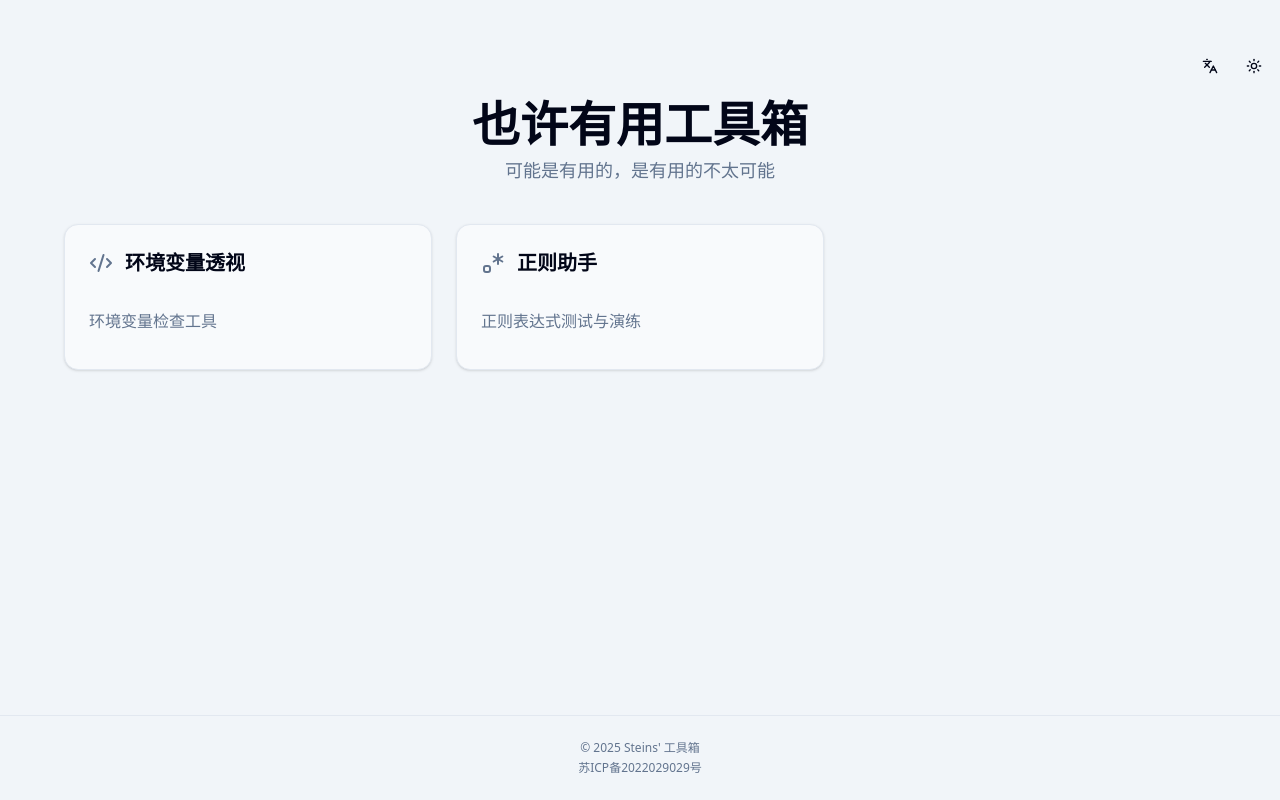
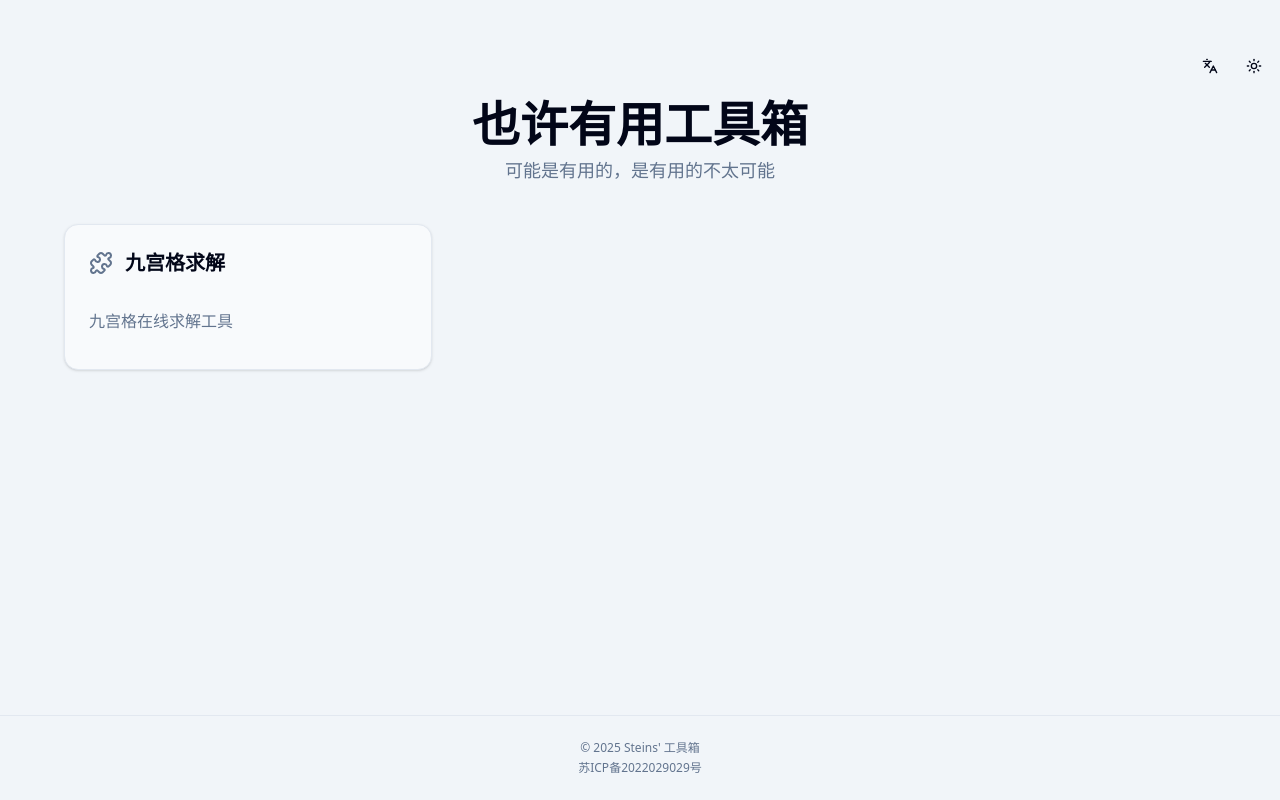
Before and after one commit to Hellager/maybe-toolbox, a React (Vite) app: page / in a window 1280 px wide. Built offline with nearby package versions, Linux system fonts and the light colour scheme.

Commit message:
feat: add template page for JiugongSolver

```diff
--- a/src/i18n/locales/en-US.json
+++ b/src/i18n/locales/en-US.json
@@ -7,5 +7,9 @@
   "regexBuddyLiteDesc": "Regex Playground & Tester",
   "themeToggle": "Toggle theme",
   "copyright": "© 2025 Steins' Toolbox",
-  "footer": ""
+  "footer": "",
+  "jiugongge": {
+    "title": "Sudoku Solver",
+    "description": "Online Sudoku Solver"
+  }
 }
--- a/src/i18n/locales/zh-CN.json
+++ b/src/i18n/locales/zh-CN.json
@@ -7,5 +7,9 @@
   "regexBuddyLiteDesc": "正则表达式测试与演练",
   "themeToggle": "切换主题",
   "copyright": "© 2025 Steins' 工具箱",
-  "footer": ""
+  "footer": "",
+  "jiugongge": {
+    "title": "九宫格求解",
+    "description": "九宫格在线求解工具"
+  }
 }
--- a/src/pages/Home.tsx
+++ b/src/pages/Home.tsx
@@ -1,7 +1,7 @@
 import { Card, CardContent, CardDescription, CardHeader, CardTitle } from "@/components/ui/card"
 import { useNavigate } from "react-router";
 import { Button } from "@/components/ui/button"
-import { Moon, Sun, Code2, Regex, GitBranch, FileText, MessageSquare, ReceiptText, Languages } from "lucide-react"
+import { Moon, Sun, Puzzle, Languages } from "lucide-react"
 import { useTheme } from "@/components/theme-provider"
 import { useTranslation } from 'react-i18next';
 import {
@@ -33,52 +33,12 @@ export function Home() {
   const cardItems: CardItem[] = [
     {
       id: 1,
-      title: t('envLens'),
-      description: t('envLensDesc'),
+      title: t('jiugongge.title'),
+      description: t('jiugongge.description'),
       tip: "",
-      icon: <Code2 className="h-6 w-6 text-muted-foreground" />,
-      path: "/tool/1"
+      icon: <Puzzle className="h-6 w-6 text-muted-foreground" />,
+      path: "/jiugongge"
     },
-    {
-      id: 2,
-      title: t('regexBuddyLite'),
-      description: t('regexBuddyLiteDesc'),
-      tip: "",
-      icon: <Regex className="h-6 w-6 text-muted-foreground" />,
-      path: "/tool/2"
-    },
-//   {
-//     id: 3,
-//     title: "BranchForge",
-//     description: "Git Branch Name Generator",
-//     tip: "Click to access this tool",
-//     icon: <GitBranch className="h-6 w-6 text-muted-foreground" />,
-//     path: "/tool/3"
-//   },
-//   {
-//     id: 4,
-//     title: "InvoiceFlow",
-//     description: "Simple Invoice Generator",
-//     tip: "Click to access this tool",
-//     icon: <FileText className="h-6 w-6 text-muted-foreground" />,
-//     path: "/tool/4"
-//   },
-//   {
-//     id: 5,
-//     title: "MinuteMind",
-//     description: "Meeting Minute Taker",
-//     tip: "Click to access this tool",
-//     icon: <MessageSquare className="h-6 w-6 text-muted-foreground" />,
-//     path: "/tool/5"
-//   },
-//   {
-//     id: 6,
-//     title: "ExpenseEase",
-//     description: "Expense Report Simplifier",
-//     tip: "Click to access this tool",
-//     icon: <ReceiptText className="h-6 w-6 text-muted-foreground" />,
-//     path: "/tool/6"
-//   },
   ]
 
   return (
--- /dev/null
+++ b/src/pages/JiugongSolver/JiugongSolver.tsx
@@ -0,0 +1,12 @@
+import { useParams, useNavigate } from "react-router";
+import { Button } from "@/components/ui/button"
+
+export function JiugongSolver() {
+  return (
+    <div className="container mx-auto p-4">
+      <div className="bg-white rounded-lg shadow p-6">
+        <h1 className="text-2xl font-bold mb-4">九宫格求解</h1>
+      </div>
+    </div>
+  )
+}
--- a/src/pages/ToolDetail.tsx
+++ /dev/null
@@ -1,25 +0,0 @@
-import { useParams, useNavigate } from "react-router";
-import { Button } from "@/components/ui/button"
-
-export function ToolDetail() {
-  const { id } = useParams()
-  const navigate = useNavigate()
-
-  return (
-    <div className="container mx-auto p-4">
-      <Button
-        variant="outline"
-        className="mb-4"
-        onClick={() => navigate(-1)}
-      >
-        返回
-      </Button>
-      <div className="bg-white rounded-lg shadow p-6">
-        <h1 className="text-2xl font-bold mb-4">工具 {id} 详情</h1>
-        <p className="text-gray-600">
-          这是工具 {id} 的详细内容。您可以在这里添加具体的工具功能实现。
-        </p>
-      </div>
-    </div>
-  )
-}
--- a/src/router/index.tsx
+++ b/src/router/index.tsx
@@ -2,7 +2,7 @@ import {
     createBrowserRouter
 } from "react-router";
 import { Home } from "../pages/Home"
-import { ToolDetail } from "../pages/ToolDetail"
+import { JiugongSolver } from "../pages/JiugongSolver/JiugongSolver"
 
 const router = createBrowserRouter([
     {
@@ -10,8 +10,8 @@ const router = createBrowserRouter([
         element: <Home />,
     },
     {
-        path: "/tool/:id",
-        element: <ToolDetail />,
+        path: "/jiugongge",
+        element: <JiugongSolver />,
     },
 ]);
 
```
